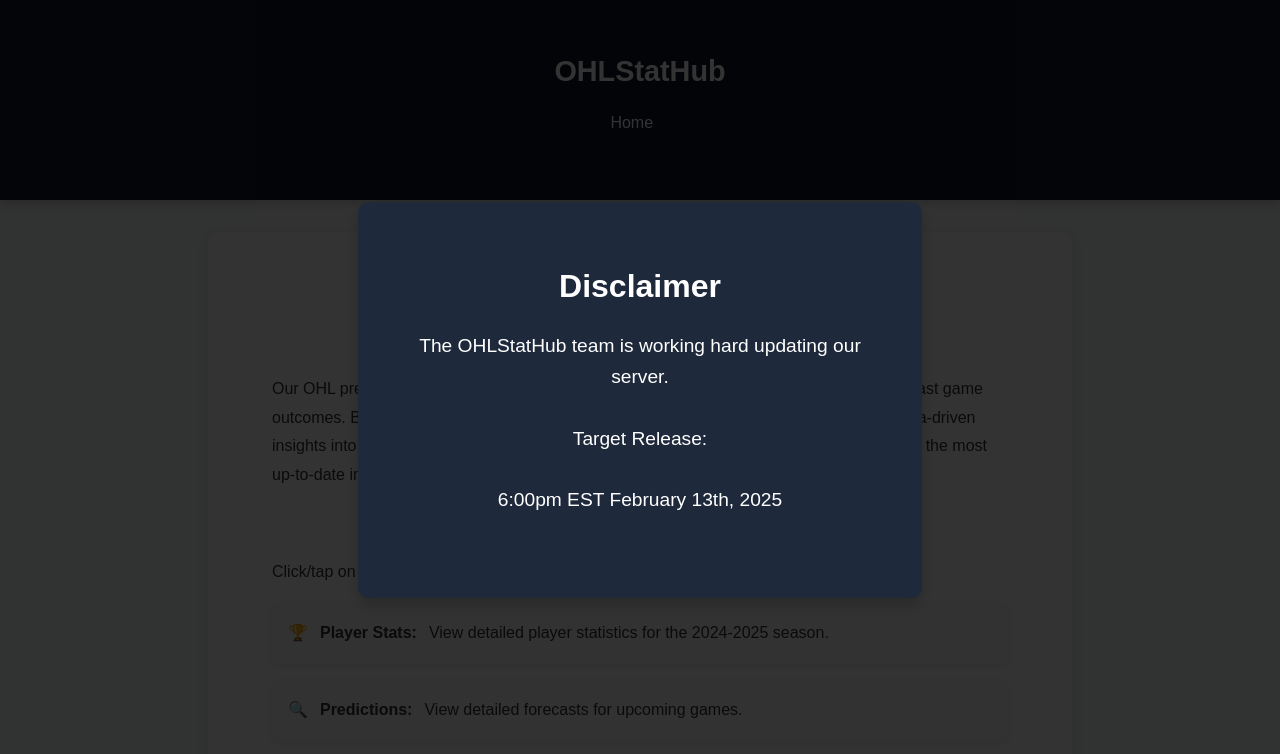
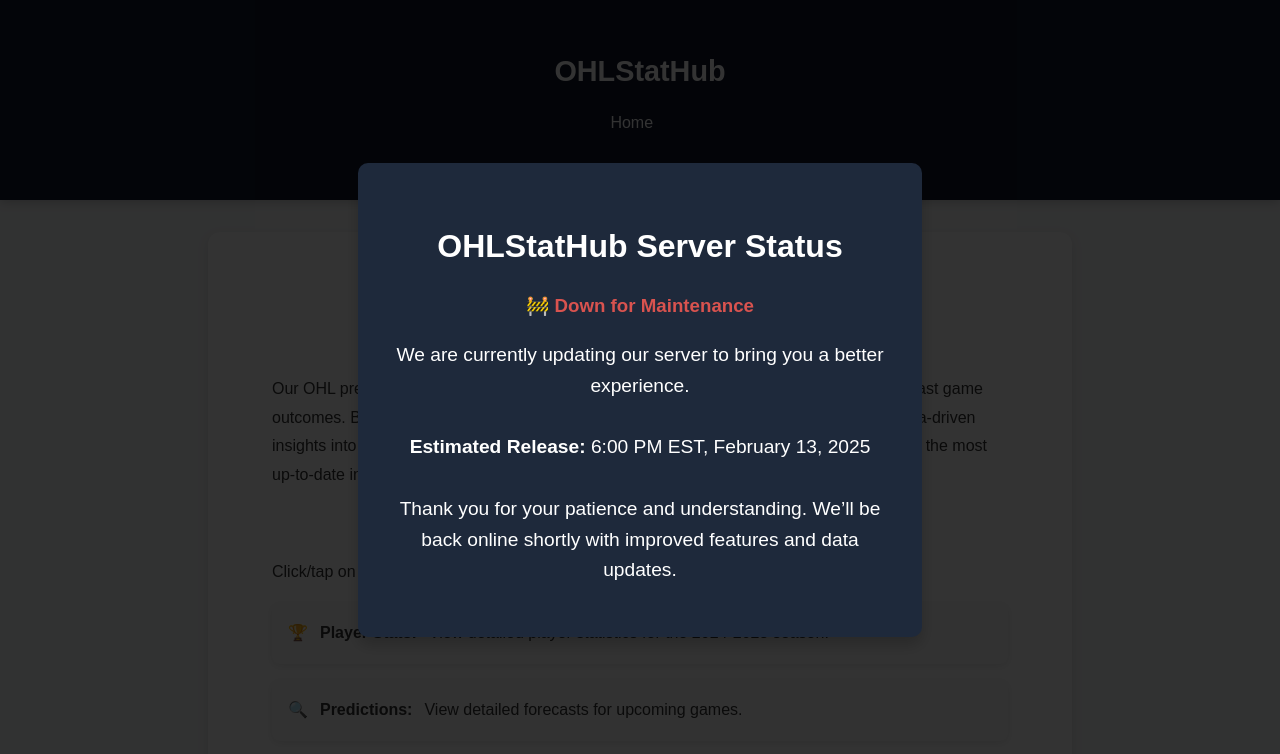
Before and after one commit to InsightDynamics/OHLStatHub, a plain HTML site: page index.html in a window 1280 px wide. Shown: the top 754 px of the page. Drawn offline with Linux system fonts and the light colour scheme; a script that the page names is missing.

Commit message:
Update index.html

```diff
--- a/index.html
+++ b/index.html
@@ -51,20 +51,19 @@
 
     <!-- ⚠️ Legal Disclaimer Popup -->
 <div id="legal-popup" class="popup">
-    <div class="popup-content">
-      <h2>Disclaimer</h2>
-      <p>
-       The OHLStatHub team is working hard updating our server. <br><br>
-          Target Release: <br><br>6:00pm EST February 13th, 2025
-        <br><br>
-      </p>
-      <label>
-        <!--<input type="checkbox" id="agree-checkbox"> I have read and agree to the terms above.<br>-->
-      </label>
+  <div class="popup-content">
+    <h2>OHLStatHub Server Status</h2>
+    <h3 style="color: #d9534f;">🚧 Down for Maintenance</h3>
+    <p>
+      We are currently updating our server to bring you a better experience.
+      <br><br>
+      <strong>Estimated Release:</strong> 6:00 PM EST, February 13, 2025
+      <br><br>
+      Thank you for your patience and understanding. We’ll be back online shortly with improved features and data updates.
+    </p>
+  </div>
+</div>
 
-      <!--<button id="accept-btn" class="select-btn" disabled>Enter</button>-->
-    </div>
-  </div>
 
   <script>
     document.addEventListener('DOMContentLoaded', () => {
```
